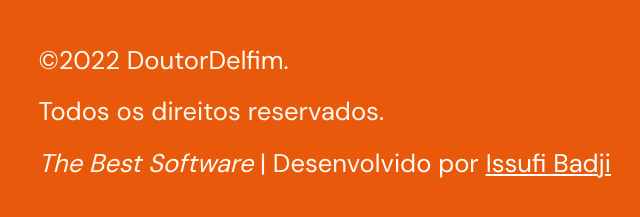
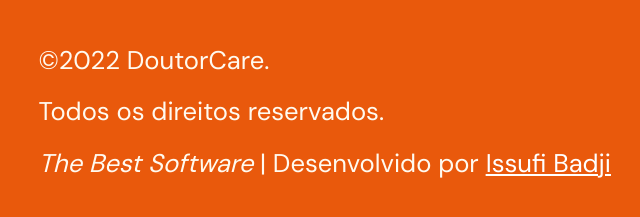
Before and after one commit to issufibadji/doctorCare, a plain HTML site: page index.html in a window 1280 px wide. Shown: the part 7610-7827 px from the top of the page, 0-640 px from the left. Drawn offline with nearby package versions, Linux system fonts and the light colour scheme.

Commit message:
Update index.html

```diff
--- a/index.html
+++ b/index.html
@@ -571,7 +571,7 @@
                 </a>
 
                 <p>
-                    ©2022 DoutorDelfim. <br /> Todos os direitos reservados. <br />
+                    ©2022 DoutorCare. <br /> Todos os direitos reservados. <br />
                     <em>The Best Software</em> | Desenvolvido por
                     <a href="https://badjiissufi.github.io/portfolio/">
               Issufi Badji
```
